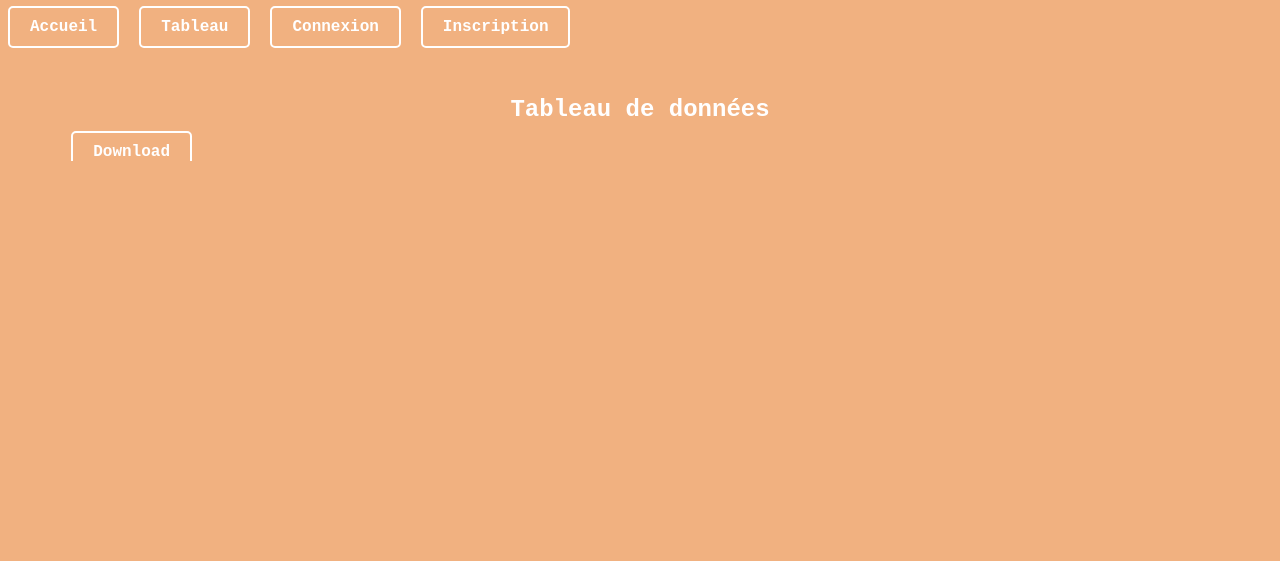
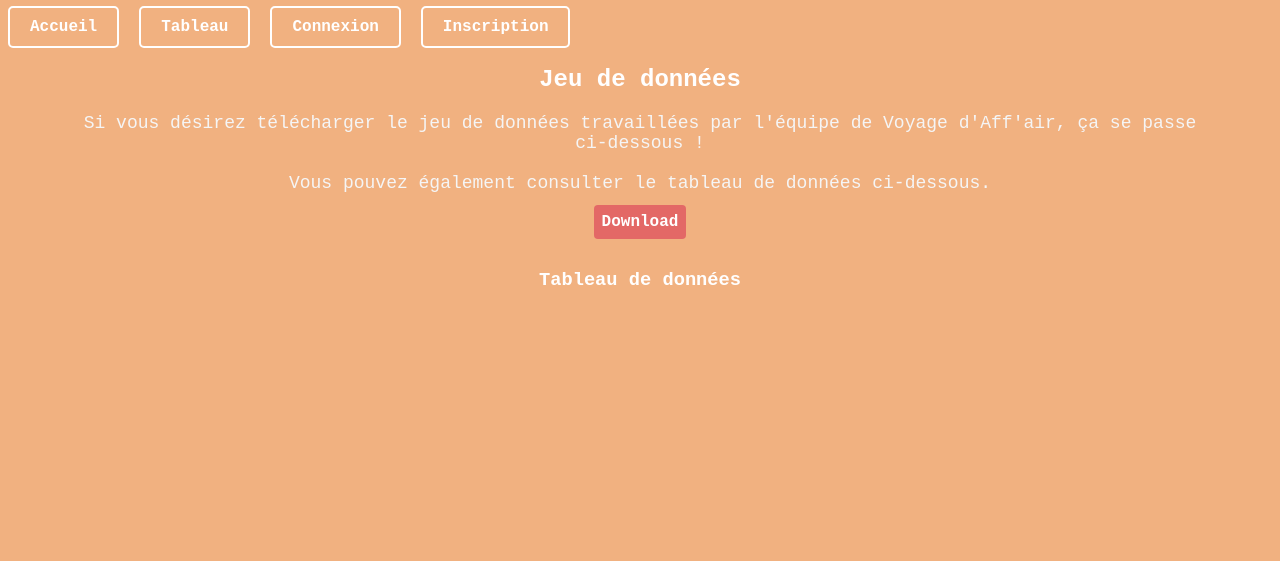
Before and after one commit to MPappia/Voyage_Aff-air, a Flask app: template app/templates/tableau2.html in a window 1280 px wide. Shown: the top 561 px of the page. Run offline with Flask 3, Linux system fonts and the light colour scheme; the template is opened without the code that fills it, so the values that code supplies are empty; some libraries are stand-ins or nearby versions.

Commit message:
Remise au propre de la page tableau2.html C'est moche mais c'est mieux

```diff
--- a/app/static/style.css
+++ b/app/static/style.css
@@ -184,21 +184,92 @@ a:hover {
   background-color: transparent; /* Couleur de l'arrière-plan de la barre de défilement */
 }
 
-/*Style tableau2 */
+/*Style tableau */
 
-.tableau2{
-  margin: auto; /* Pour centrer le contenu */
-  max-width: 90%; /* Pour limiter la largeur maximale du contenu */
-  overflow-x: auto; /* Pour ajouter une barre de défilement horizontale si nécessaire */
-}
-
-.databoard{
-  margin-top: 50px;
+.databoard {
+  margin: 20px auto;
+  max-width: 90%;
+  overflow-x: auto;
   text-align: center;
 }
 
-.pagination{
-  margin-top: 40px;
-  width: 10%;
-  text-align: center;
+.button-container {
+  text-align: center; /* Centrer le contenu */
+  margin-top: 20px; /* Espacement par rapport au paragraphe */
 }
+
+.download {
+  margin-top: 10px;
+  padding: 8px;
+  background-color: rgb(227 104 102);
+  color: white;
+  border: none;
+  border-radius: 4px;
+  cursor: pointer;
+}
+
+.download:hover {
+  background-color: #da2b2b; /* Couleur de fond du bouton au survol */
+}
+
+/* Style du tableau */
+.tableau2 {
+  margin: auto; /* Pour centrer le contenu */
+  max-width: 90%; /* Pour limiter la largeur maximale du contenu */
+  overflow-x: auto; /* Pour ajouter une barre de défilement horizontale si nécessaire */;
+}
+
+/* Style des cellules du tableau */
+.tableau2 td,
+.tableau2 th {
+  padding: 10px; /* Ajoutez un espace autour du texte */
+  text-align: center; /* Centrez le texte dans les cellules */
+  color: #f1b180; /* Couleur du texte (saumon) */
+}
+
+/* Style des en-têtes de colonne */
+.tableau2 th {
+  background-color: #9c6125; /* Couleur de fond des en-têtes (blanc) */
+}
+
+/* Style des lignes impaires */
+.tableau2 tr:nth-child(odd) {
+  background-color: #ffffff; /* Couleur de fond des lignes impaires (blanc) */
+}
+
+/* Style des lignes paires */
+.tableau2 tr:nth-child(even) {
+  background-color: #9c6125; /* Couleur de fond des lignes paires (saumon) */
+}
+
+/* Style du survol des lignes */
+.tableau2 tr:hover {
+  background-color: #da2b2b; /* Couleur de fond au survol des lignes */
+}
+
+/* Style de la pagination */
+.pagination {
+  margin-top: 20px; /* Réduisez l'espace supérieur */
+  justify-content: center; /* Centrez la pagination */
+}
+
+/* Style des liens de pagination */
+.pagination a {
+  font-size: 14px; /* Réduisez la taille du texte */
+  padding: 4px 8px; /* Réduisez l'espacement autour du texte */
+}
+
+/* Style du texte actif de la pagination */
+.pagination .active {
+  font-weight: bold; /* Mettez en gras le texte actif */
+}
+
+/* Style des liens de navigation de la pagination */
+.pagination .page-link {
+  color: #ffffff; /* Couleur du texte (saumon) */
+}
+
+/* Style du survol des liens de pagination */
+.pagination a:hover {
+  background-color: #da2b2b; /* Couleur de fond au survol */
+}
--- a/app/templates/base.html
+++ b/app/templates/base.html
@@ -6,7 +6,6 @@
   <meta charset="UTF-8">
   <meta name="viewport" content="width=device-width, initial-scale=1.0">
   <title>{% block title %}Mon Application{% endblock %}</title>
-  <!-- Inclure ici les liens vers les fichiers CSS, les bibliothèques JavaScript, etc. -->
   <link rel="stylesheet" href="{{ url_for('static', filename='style.css') }}">
 </head>
 <body>
@@ -39,7 +38,5 @@
     <p>&copy; {{ year }} Voyage d'Aff'air. All rights reserved.</p>
   </footer>
 
-  <!-- Inclure ici les liens vers les bibliothèques JavaScript, scripts personnalisés, etc. -->
-  <script src="{{ url_for('static', filename='script.js') }}"></script>
 </body>
 </html>
--- a/app/templates/tableau2.html
+++ b/app/templates/tableau2.html
@@ -3,13 +3,17 @@
 {% extends "base.html" %}
 {% block title %}Tableau de données{% endblock %}
 {% block content %}
+<h2 class="databoard">Jeu de données</h2>
+<p class="databoard">Si vous désirez télécharger le jeu de données travaillées par l'équipe de Voyage d'Aff'air, ça se passe ci-dessous !</p>
+<p class="databoard">Vous pouvez également consulter le tableau de données ci-dessous.</p>
+<div class="button-container">
+    <a href="{{ url_for('download') }}" class="download">Download</a>
+</div>
+<br>
+<h3 class="databoard">Tableau de données</h3>
 <div class="tableau2">
-    <h2 class="databoard">Tableau de données</h2>
-    <a href="{{ url_for('download') }}">Download</a>
-    <!-- Affichez le tableau HTML généré à partir du DataFrame pandas -->
     {{ tableau_html | safe }}
 </div>
-    <!-- Affichez les contrôles de pagination -->
 <div class="pagination">
     {{ pagination.links }}
 </div>
```
